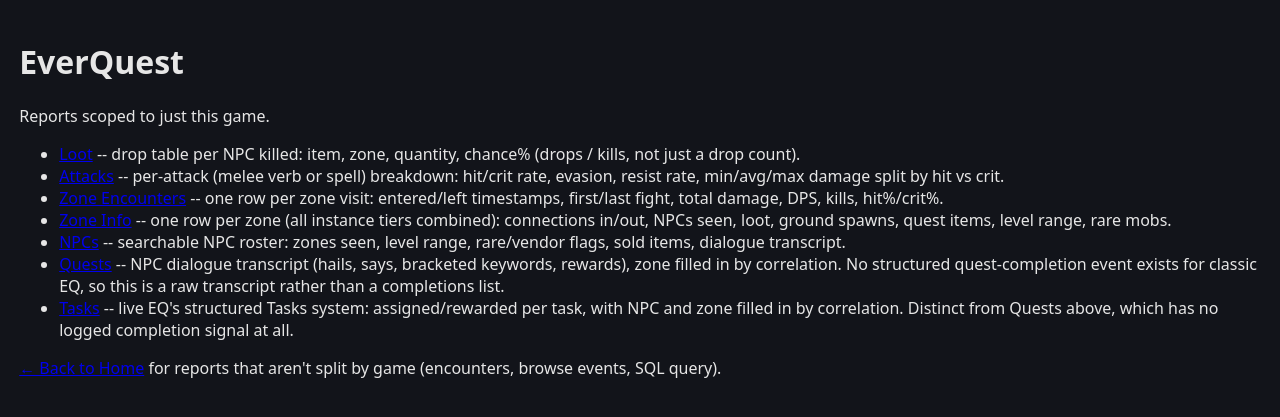
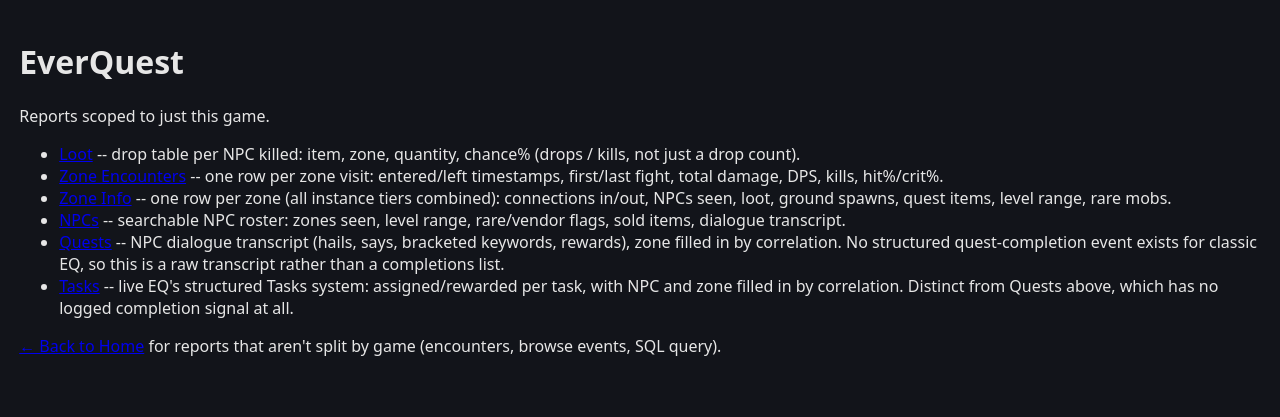
Before and after one commit to mdjthesecond-droid/eq-log-suite, a FastAPI app: page /eq in a window 1280 px wide. Shown: the part 49-466 px from the top of the page. Run offline with FastAPI, Linux system fonts and the light colour scheme.

Commit message:
Remove standalone /attacks page -- same data already on Encounter Breakdown
Per-verb hit/crit/evasion/damage stats meant nothing detached from a
specific fight. Encounter Breakdown (/encounters/breakdown) already shows
the identical attack_table() per mob/combatant via
_compute_encounter_combat_breakdown, so the standalone page was pure
redundancy with worse context. Removed _compute_attack_breakdown,
_render_attacks, both /attacks routes, attacks.html, and the nav link.

Co-Authored-By: Claude Sonnet 5 <noreply@anthropic.com>

```diff
--- a/eq_log_suite/web/app.py
+++ b/eq_log_suite/web/app.py
@@ -799,110 +799,6 @@ def tasks_report_eq(request: Request, character: str = "", task: str = "", npc:
         "unresolved_zone_starts": _unresolved_zone_starts("eq"),
         "filters": {"character": character, "task": task, "npc": npc, "zone": zone},
     })
-
-
-def _compute_attack_breakdown(conn, direction, character="", game="", start_ts="", end_ts=""):
-    """Per-verb (melee attack type or spell name) combat breakdown: hit/crit
-    rate, evasion (dodge/parry/block/riposte) rate, resist rate (outgoing
-    only -- no sample of an incoming "you resisted X's spell" line exists
-    yet to build that pattern from), and min/avg/max damage split by hit vs
-    crit. direction='out' is your own attacks (source_type='you'), 'in' is
-    attacks against you (target_type='you')."""
-    clauses, params = [], []
-    if direction == "out":
-        clauses.append("e.source_type='you'")
-        clauses.append("e.event_type IN ('melee','spell_damage','spell_resist')")
-    else:
-        clauses.append("e.target_type='you'")
-        clauses.append("e.event_type IN ('melee','spell_damage')")
-    clauses.append("e.verb IS NOT NULL")
-    if character:
-        clauses.append("c.name = %s"); params.append(character)
-    if game:
-        clauses.append("g.code = %s"); params.append(game)
-    if start_ts:
-        clauses.append("e.ts >= %s"); params.append(start_ts)
-    if end_ts:
-        clauses.append("e.ts <= %s"); params.append(end_ts)
-    where = " AND ".join(clauses)
-
-    sql = (
-        "SELECT e.verb, "
-        "  COUNT(*) AS attempts, "
-        "  SUM(e.outcome IN ('hit','crit')) AS landed, "
-        "  SUM(e.outcome='crit') AS crits, "
-        "  SUM(e.outcome='miss') AS misses, "
-        "  SUM(e.outcome='dodge') AS dodged, "
-        "  SUM(e.outcome='parry') AS parried, "
-        "  SUM(e.outcome='block') AS blocked, "
-        "  SUM(e.outcome='riposte') AS riposted, "
-        "  SUM(e.outcome='resist') AS resisted, "
-        "  MIN(CASE WHEN e.outcome='hit' THEN e.amount END) AS min_hit, "
-        "  AVG(CASE WHEN e.outcome='hit' THEN e.amount END) AS avg_hit, "
-        "  MAX(CASE WHEN e.outcome='hit' THEN e.amount END) AS max_hit, "
-        "  MIN(CASE WHEN e.outcome='crit' THEN e.amount END) AS min_crit, "
-        "  AVG(CASE WHEN e.outcome='crit' THEN e.amount END) AS avg_crit, "
-        "  MAX(CASE WHEN e.outcome='crit' THEN e.amount END) AS max_crit "
-        "FROM events e JOIN characters c ON e.character_id=c.id JOIN games g ON g.id=c.game_id "
-        f"WHERE {where} "
-        "GROUP BY e.verb ORDER BY attempts DESC"
-    )
-    with conn.cursor() as cur:
-        cur.execute(sql, params)
-        rows = cur.fetchall()
-
-    def pct(num, den):
-        return round(num / den * 100, 1) if den else None
-
-    result = []
-    for r in rows:
-        attempts = int(r["attempts"])
-        landed = int(r["landed"])
-        result.append({
-            "verb": r["verb"],
-            "attempts": attempts,
-            "hit_pct": pct(landed, attempts),
-            "crit_pct": pct(int(r["crits"]), landed),
-            "miss_pct": pct(int(r["misses"]), attempts),
-            "dodge_pct": pct(int(r["dodged"]), attempts),
-            "parry_pct": pct(int(r["parried"]), attempts),
-            "block_pct": pct(int(r["blocked"]), attempts),
-            "riposte_pct": pct(int(r["riposted"]), attempts),
-            "resist_pct": pct(int(r["resisted"]), attempts),
-            "min_hit": r["min_hit"],
-            "avg_hit": round(float(r["avg_hit"]), 1) if r["avg_hit"] is not None else None,
-            "max_hit": r["max_hit"],
-            "min_crit": r["min_crit"],
-            "avg_crit": round(float(r["avg_crit"]), 1) if r["avg_crit"] is not None else None,
-            "max_crit": r["max_crit"],
-        })
-    return result
-
-
-def _render_attacks(request, game, game_label, character, start_ts, end_ts):
-    conn = db.get_connection()
-    try:
-        outgoing = _compute_attack_breakdown(conn, "out", character, game, start_ts, end_ts)
-        incoming = _compute_attack_breakdown(conn, "in", character, game, start_ts, end_ts)
-    finally:
-        conn.close()
-    return templates.TemplateResponse(request, "attacks.html", {
-        "outgoing": outgoing,
-        "incoming": incoming,
-        "game": game,
-        "game_label": game_label,
-        "filters": {"character": character, "start_ts": start_ts, "end_ts": end_ts},
-    })
-
-
-@app.get("/attacks/eql", response_class=HTMLResponse)
-def attacks_breakdown_eql(request: Request, character: str = "", start_ts: str = "", end_ts: str = ""):
-    return _render_attacks(request, "eql", "EQ Legends", character, start_ts, end_ts)
-
-
-@app.get("/attacks/eq", response_class=HTMLResponse)
-def attacks_breakdown_eq(request: Request, character: str = "", start_ts: str = "", end_ts: str = ""):
-    return _render_attacks(request, "eq", "EverQuest", character, start_ts, end_ts)
 
 
 def _compute_zones(game, character="", zone="", start_ts="", end_ts=""):
@@ -2427,9 +2323,12 @@ def _compute_encounter_combat_breakdown(windows, label_self_as_you=True):
     """Full breakdown across one or more (character, start_ts, stop_ts[, npc])
     windows: every attack type (melee verb or spell name), split by
     combatant vs NPC and by direction (combatant attacking the NPC, or the
-    NPC attacking the combatant) -- the /attacks page's per-verb
-    granularity, scoped to the given window(s) and not just to 'you'. Each
-    window is OR'd into a single query, so rows from several (possibly
+    NPC attacking the combatant) -- hit/crit rate, evasion, resist rate,
+    min/avg/max damage per verb (the standalone /attacks page used to show
+    this unscoped to any encounter; removed 2026-08-24 since the numbers
+    meant nothing without knowing which fight they came from -- this is
+    the same data, scoped to the given window(s) instead of just to 'you').
+    Each window is OR'd into a single query, so rows from several (possibly
     disjoint, possibly different-character) windows land in the same
     verb/npc buckets and merge for free -- this is what powers both a
     single encounter's breakdown (one window) and a merged multi-encounter
--- a/eq_log_suite/web/templates/game_hub.html
+++ b/eq_log_suite/web/templates/game_hub.html
@@ -6,7 +6,6 @@
 
 <ul>
   <li><a href="/loot/{{ game }}">Loot</a> -- drop table per NPC killed: item, zone, quantity, chance% (drops / kills, not just a drop count).</li>
-  <li><a href="/attacks/{{ game }}">Attacks</a> -- per-attack (melee verb or spell) breakdown: hit/crit rate, evasion, resist rate, min/avg/max damage split by hit vs crit.</li>
   <li><a href="/zones/{{ game }}">Zone Encounters</a> -- one row per zone visit: entered/left timestamps, first/last fight, total damage, DPS, kills, hit%/crit%.</li>
   <li><a href="/zoneinfo/{{ game }}">Zone Info</a> -- one row per zone (all instance tiers combined): connections in/out, NPCs seen, loot, ground spawns, quest items, level range, rare mobs.</li>
   <li><a href="/npcs/{{ game }}">NPCs</a> -- searchable NPC roster: zones seen, level range, rare/vendor flags, sold items, dialogue transcript.</li>
```
Also changed, not shown: eq_log_suite/web/templates/attacks.html (deleted, +0 -94 lines).
